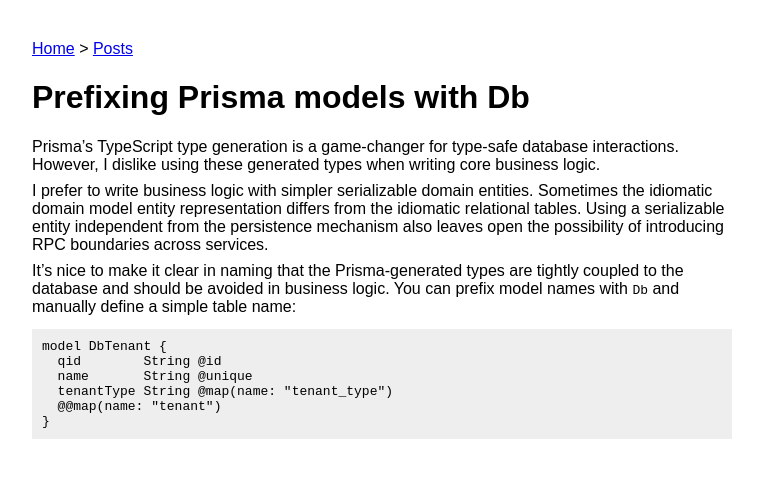
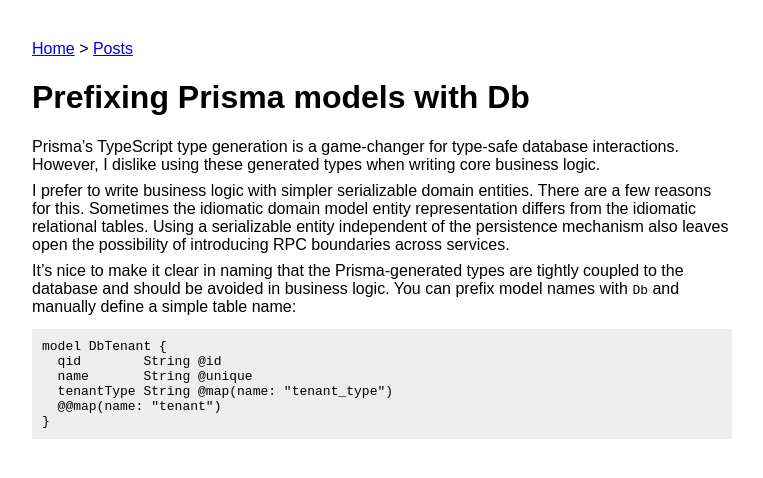
Before and after one commit to maxh/maxheinritz.com, a Jekyll site: the page built from _posts/2022-12-03-prisma-db-prefix.md, in a window 1280 px wide. Shown: the top 478 px of the page, without its empty margins (108-871 px from the left). Built offline with Jekyll 4.4.1, drawn with Linux system fonts in a browser that asks for light colours.

Commit message:
a few reasons

```diff
--- a/_posts/2022-12-03-prisma-db-prefix.md
+++ b/_posts/2022-12-03-prisma-db-prefix.md
@@ -6,7 +6,7 @@
 
 Prisma's TypeScript type generation is a game-changer for type-safe database interactions. However, I dislike using these generated types when writing core business logic.
 
-I prefer to write business logic with simpler serializable domain entities. Sometimes the idiomatic domain model entity representation differs from the idiomatic relational tables. Using a serializable entity independent from the persistence mechanism also leaves open the possibility of introducing RPC boundaries across services.
+I prefer to write business logic with simpler serializable domain entities. There are a few reasons for this. Sometimes the idiomatic domain model entity representation differs from the idiomatic relational tables. Using a serializable entity independent of the persistence mechanism also leaves open the possibility of introducing RPC boundaries across services.
 
 It's nice to make it clear in naming that the Prisma-generated types are tightly coupled to the database and should be avoided in business logic. You can prefix model names with `Db` and manually define a simple table name:
 
```
